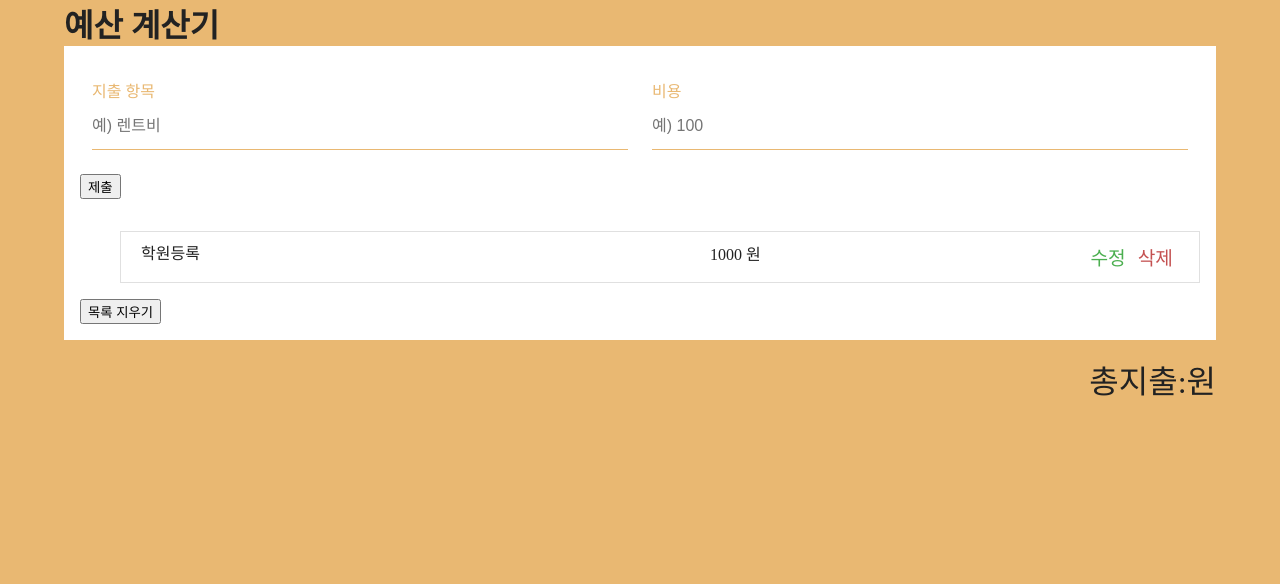
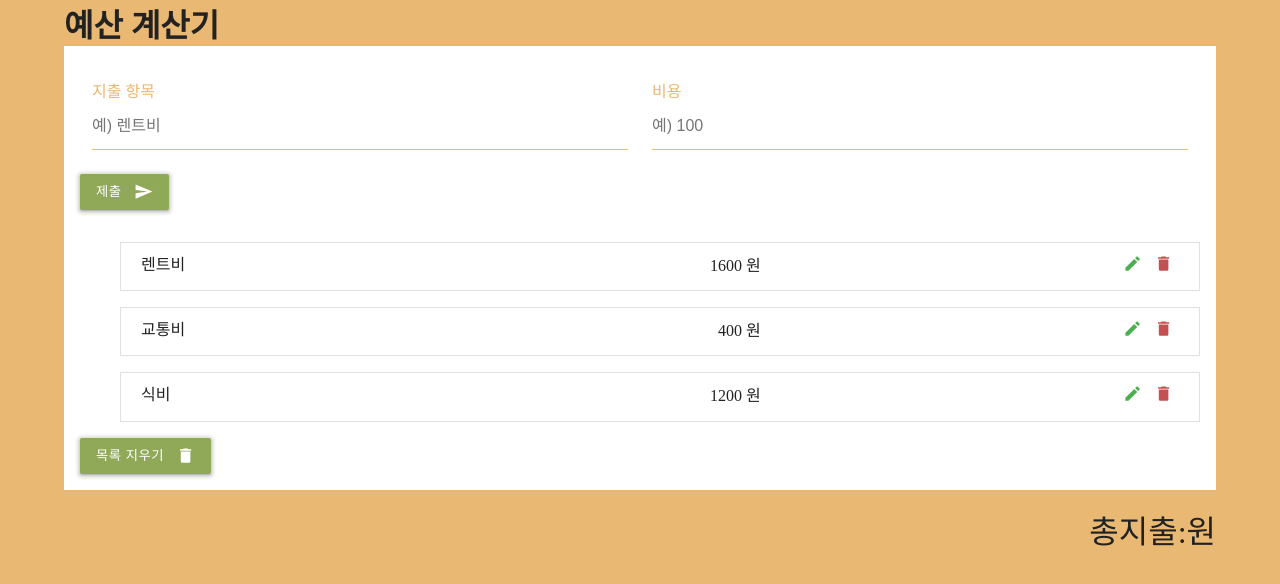
Before and after one commit to khoon9/practice-FE, a React (Create React App) app in the folder react-tictactoe-app/: page / in a window 1280 px wide. Shown: the top 584 px of the page. Built offline with nearby package versions, Linux system fonts and the light colour scheme.

Commit message:
feat: add the contents practiced in lectures 06(about react props)

```diff
--- a/react-tictactoe-app/package.json
+++ b/react-tictactoe-app/package.json
@@ -8,6 +8,7 @@
     "@testing-library/user-event": "^13.5.0",
     "react": "^18.2.0",
     "react-dom": "^18.2.0",
+    "react-icons": "^4.11.0",
     "react-scripts": "5.0.1",
     "web-vitals": "^2.1.4"
   },
--- a/react-tictactoe-app/src/App.js
+++ b/react-tictactoe-app/src/App.js
@@ -4,6 +4,11 @@
 import ExpenseList from "./components/ExpenseList";
 
 class App extends Component {
+  initialExpenses = [
+    { id: 1, charge: "렌트비", amount: 1600 },
+    { id: 2, charge: "교통비", amount: 400 },
+    { id: 3, charge: "식비", amount: 1200 },
+  ];
   render() {
     return (
       <main className="main-container">
@@ -17,7 +22,7 @@
         <div
           style={{ width: "100%", backgroundColor: "white", padding: "1rem" }}
         >
-          <ExpenseList />
+          <ExpenseList initialExpenses={this.initialExpenses} />
         </div>
         <div
           style={{ display: "flex", justifyContent: "end", marginTop: "1rem" }}
--- a/react-tictactoe-app/src/components/ExpenseForm.js
+++ b/react-tictactoe-app/src/components/ExpenseForm.js
@@ -1,6 +1,6 @@
 import React, { Component } from "react";
 import "./ExpenseForm.css";
-
+import { MdSend } from "react-icons/md";
 export class ExpenseForm extends Component {
   render() {
     return (
@@ -29,6 +29,7 @@
         </div>
         <button type="submit" className="btn">
           제출
+          <MdSend className="btn-icon" />
         </button>
       </form>
     );
--- a/react-tictactoe-app/src/components/ExpenseItem.js
+++ b/react-tictactoe-app/src/components/ExpenseItem.js
@@ -1,17 +1,22 @@
 import React, { Component } from "react";
 import "./ExpenseItem.css";
+import { MdDelete, MdEdit } from "react-icons/md";
 
 export class ExpenseItem extends Component {
   render() {
     return (
       <li className="item">
         <div className="info">
-          <span className="expense">학원등록</span>
-          <span className="amount">1000 원</span>
+          <span className="expense">{this.props.expense.charge}</span>
+          <span className="amount">{this.props.expense.amount} 원</span>
         </div>
         <div>
-          <button className="edit-btn">수정</button>
-          <button className="clear-btn">삭제</button>
+          <button className="edit-btn">
+            <MdEdit />
+          </button>
+          <button className="clear-btn">
+            <MdDelete />
+          </button>
         </div>
       </li>
     );
--- a/react-tictactoe-app/src/components/ExpenseList.js
+++ b/react-tictactoe-app/src/components/ExpenseList.js
@@ -1,12 +1,20 @@
 import React, { Component } from "react";
 import ExpenseItem from "./ExpenseItem";
+import { MdDelete } from "react-icons/md";
 
 export class ExpenseList extends Component {
   render() {
     return (
       <div>
-        <ul className="list">{<ExpenseItem />}</ul>
-        <button className="btn">목록 지우기</button>
+        <ul className="list">
+          {this.props.initialExpenses.map((expense) => {
+            return <ExpenseItem expense={expense} key={expense.id} />;
+          })}
+        </ul>
+        <button className="btn">
+          목록 지우기
+          <MdDelete className="btn-icon" />
+        </button>
       </div>
     );
   }
--- a/react-tictactoe-app/src/index.css
+++ b/react-tictactoe-app/src/index.css
@@ -1,10 +1,10 @@
-:root{
-  --primaryColor: #90A959;
-  --secondColor: #E9B872;
+:root {
+  --primaryColor: #90a959;
+  --secondColor: #e9b872;
   --mainWhite: #fff;
   --mainBlack: #222;
-  --mainRed: #C45151;
-  --mainGreen: #4CAF50;
+  --mainRed: #c45151;
+  --mainGreen: #4caf50;
 }
 
 * {
@@ -19,3 +19,32 @@
 h1 {
   margin: 1;
 }
+
+.btn {
+  text-decoration: none;
+  color: var(--mainWhite);
+  background-color: var(--primaryColor);
+  text-align: center;
+  letter-spacing: 0.5px;
+  font-size: 14;
+  outline: 0;
+  border: none;
+  border-radius: 2px;
+  display: block;
+  height: 36px;
+  line-height: 36px;
+  padding: 0 16px;
+  cursor: pointer;
+  box-shadow: 0 1px 3px 3px rgba(0, 0, 0, 0.12), 0 1px 2px rgba(0, 0, 0, 0.24);
+  transition: all 0.3s linear;
+  display: flex;
+  align-items: center;
+}
+.btn:hover {
+  box-shadow: 0 14px 28px rgba(0, 0, 0, 0.25), 0 10px 10px rgba(0, 0, 0, 0.22);
+}
+
+.btn-icon {
+  margin-left: 0.75rem;
+  font-size: 1.2rem;
+}
```
Also changed, not shown: 1 other file (tests, documents, lock files or other folders).
